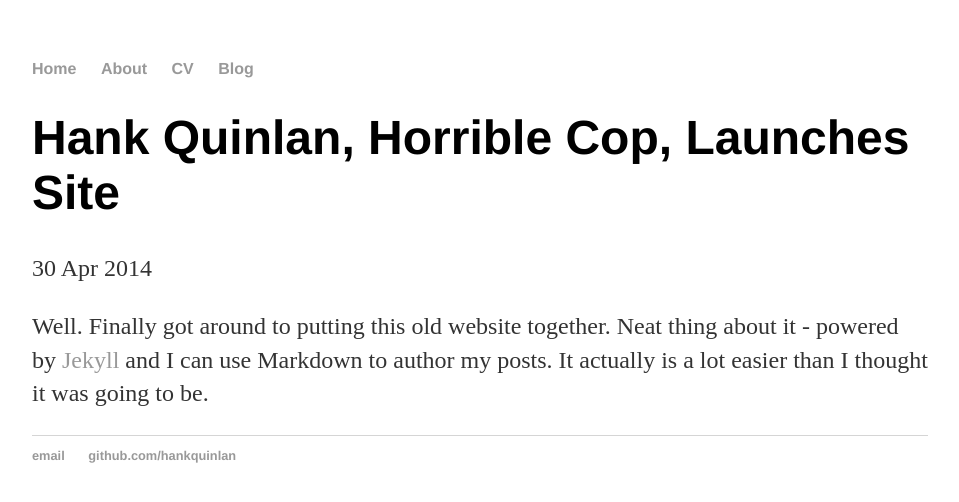
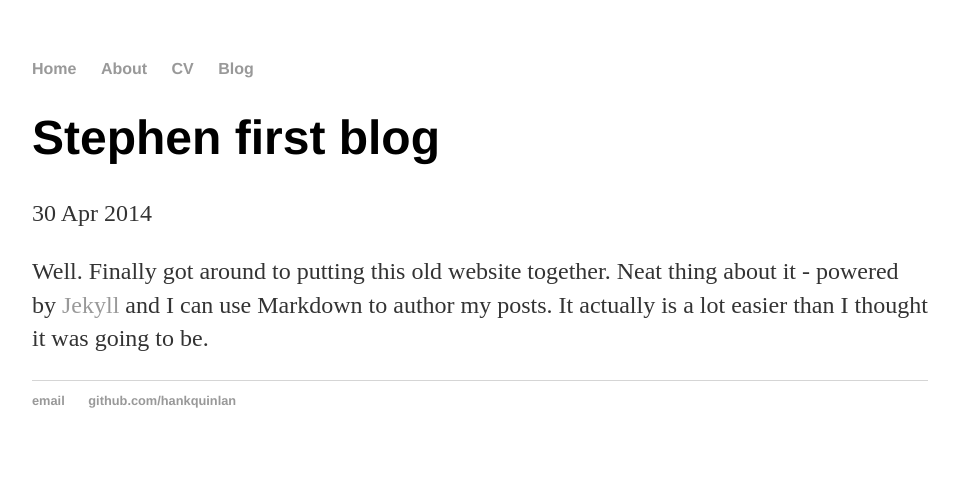
Before and after one commit to shurabobo/shurabobo.github.io, a Jekyll site: the page built from _posts/2014-04-30-stephen-huang-post1.md, in a window 1280 px wide. Shown: the top 502 px of the page, without its empty margins (160-1119 px from the left). Built offline with Jekyll 4.4.1, drawn with Linux system fonts in a browser that asks for light colours.

Commit message:
Update 2014-04-30-stephen-huang-post1.md

```diff
--- a/_posts/2014-04-30-stephen-huang-post1.md
+++ b/_posts/2014-04-30-stephen-huang-post1.md
@@ -1,6 +1,6 @@
 ---
 layout: post
-title: "Hank Quinlan, Horrible Cop, Launches Site"
+title: "Stephen first blog"
 date: 2014-04-30
 ---
 
```
